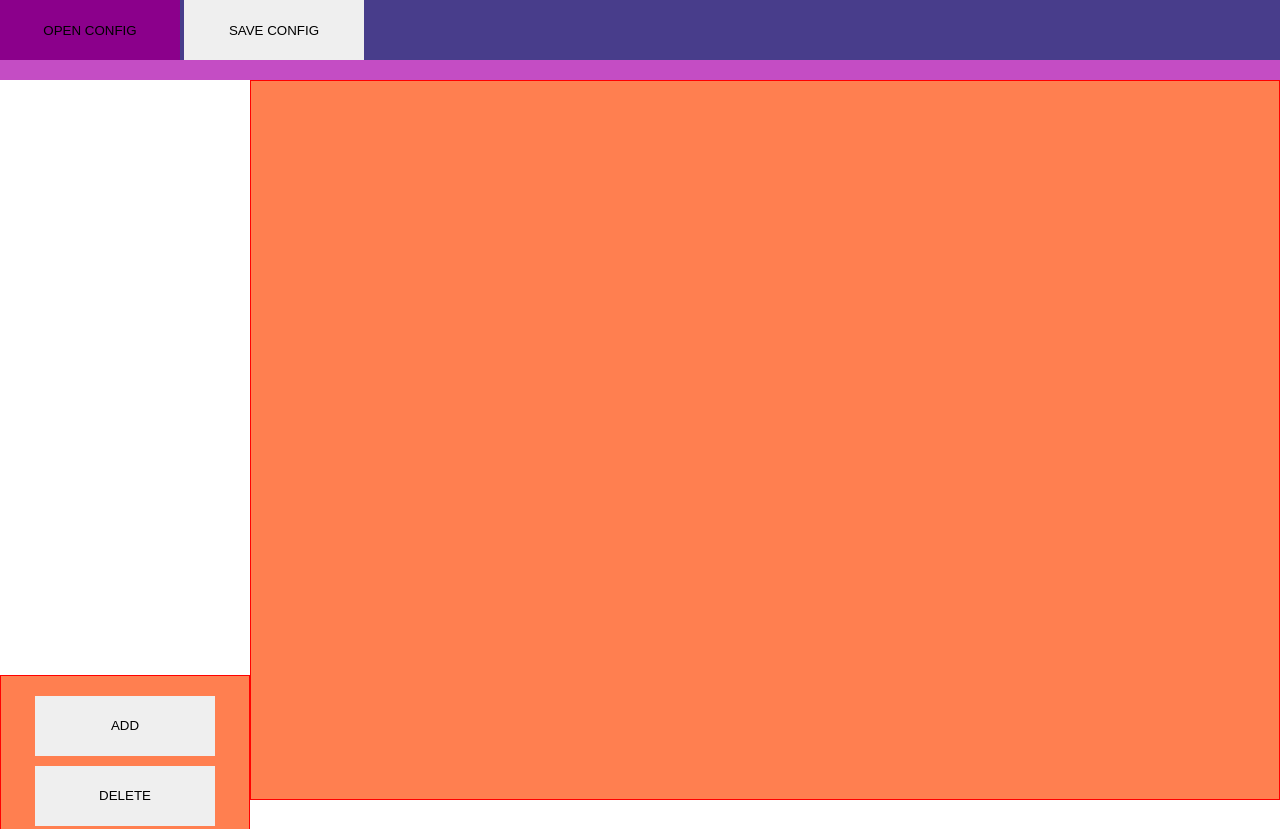
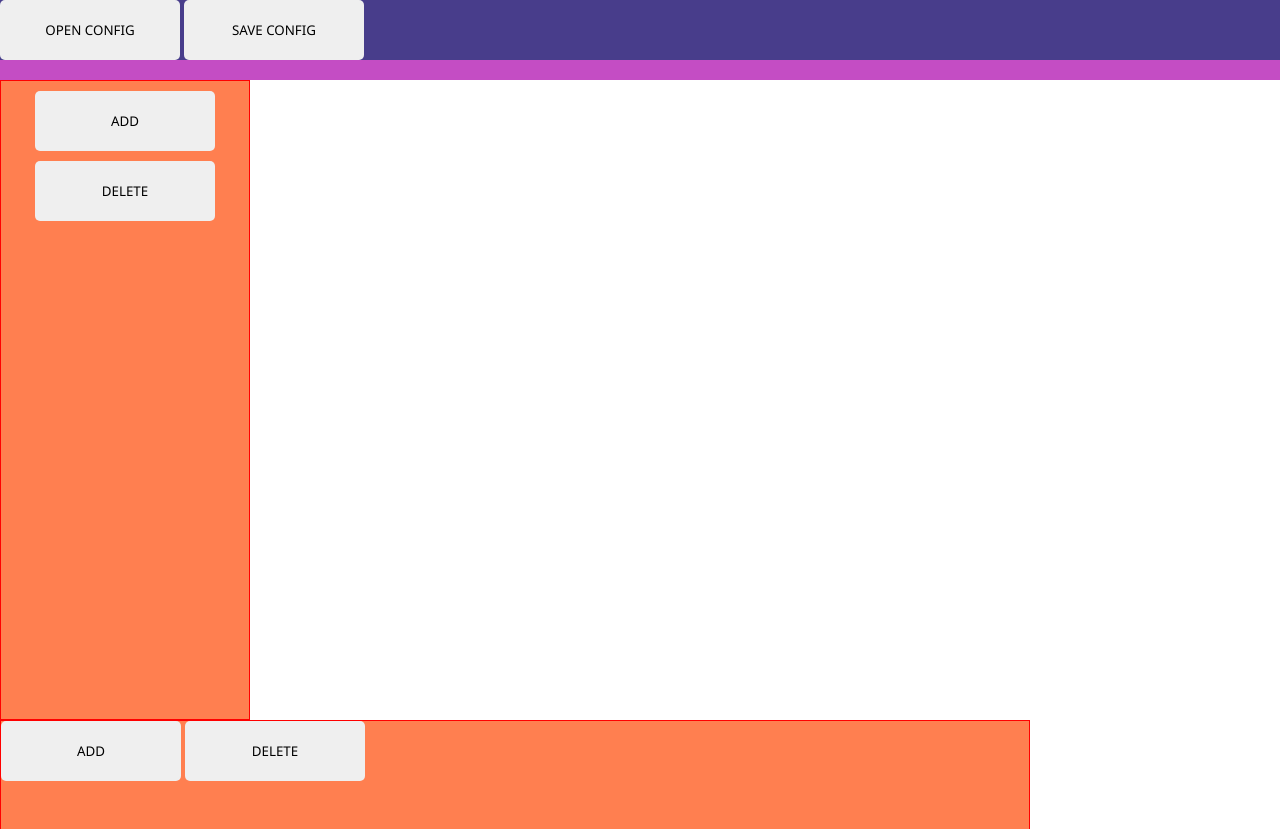
Before and after one commit to pavelbeard/esma-controller-web, a plain HTML site: page index.html in a window 1280 px wide. Shown: the top 829 px of the page. Drawn offline with Linux system fonts and the light colour scheme.

Commit message:
style.css updated

```diff
--- a/index.html
+++ b/index.html
@@ -16,13 +16,18 @@
         </header>
         <section>
             <div class="card button-side-menu-section">
-                <button>ADD</button>
-                <button>DELETE</button>
-            </div><div class="card table">
+                <div class="border">
+                    <button>ADD</button>
+                    <button>DELETE</button>
+                </div>
+            </div>
+            <div class="card table">
+                <div class="border">
+                    <button>ADD</button>
+                    <button>DELETE</button>
+                </div>
+            </div>
 
-            </div><div class="card">
-
-            </div>
         </section>
     </body>
 
--- a/styles/style.css
+++ b/styles/style.css
@@ -2,6 +2,9 @@ button {
     border: none;
     width: 180px;
     height: 60px;
+    font-family: 'Segoe UI', Tahoma, Geneva, Verdana, sans-serif;
+    font-weight: 500;
+    border-radius: 5px;
 }
 
 .manage {
@@ -16,8 +19,7 @@ button {
 .button-side-menu-section {
     background-color: rgb(130, 121, 187);
     width: 250px;
-    height: 90vh;
-    padding-top: 20px;
+    height: 80vh;
 }
 
 .button-menu-section button:hover {
@@ -31,16 +33,23 @@ button {
 .button-side-menu-section button {
     display: block;
     margin: auto;
-    margin-bottom: 10px;
+    margin-top: 10px;
 }
 
 .card {
     display: inline-block;
+    vertical-align: middle;
     background-color: coral;
-    border: 1px solid red;
+    /* border: -1px solid red; */
 }
 
 .table {
     width: calc(100% - 250px);
-    height: 90vh;
+    height: 80vh;
 }
+
+.border {
+    width: 100%;
+    height: 100%;
+    border: 1px red solid;
+}
```
